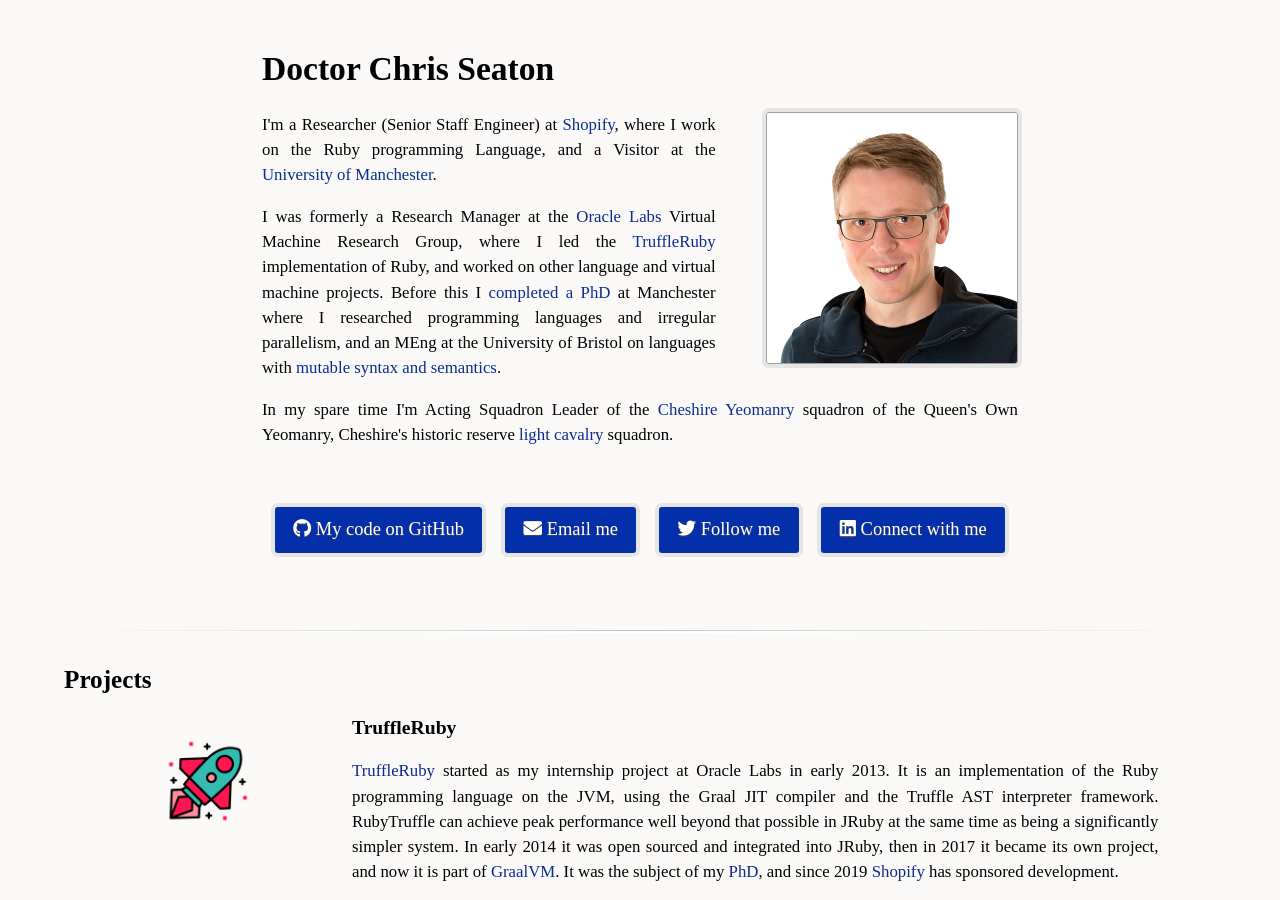
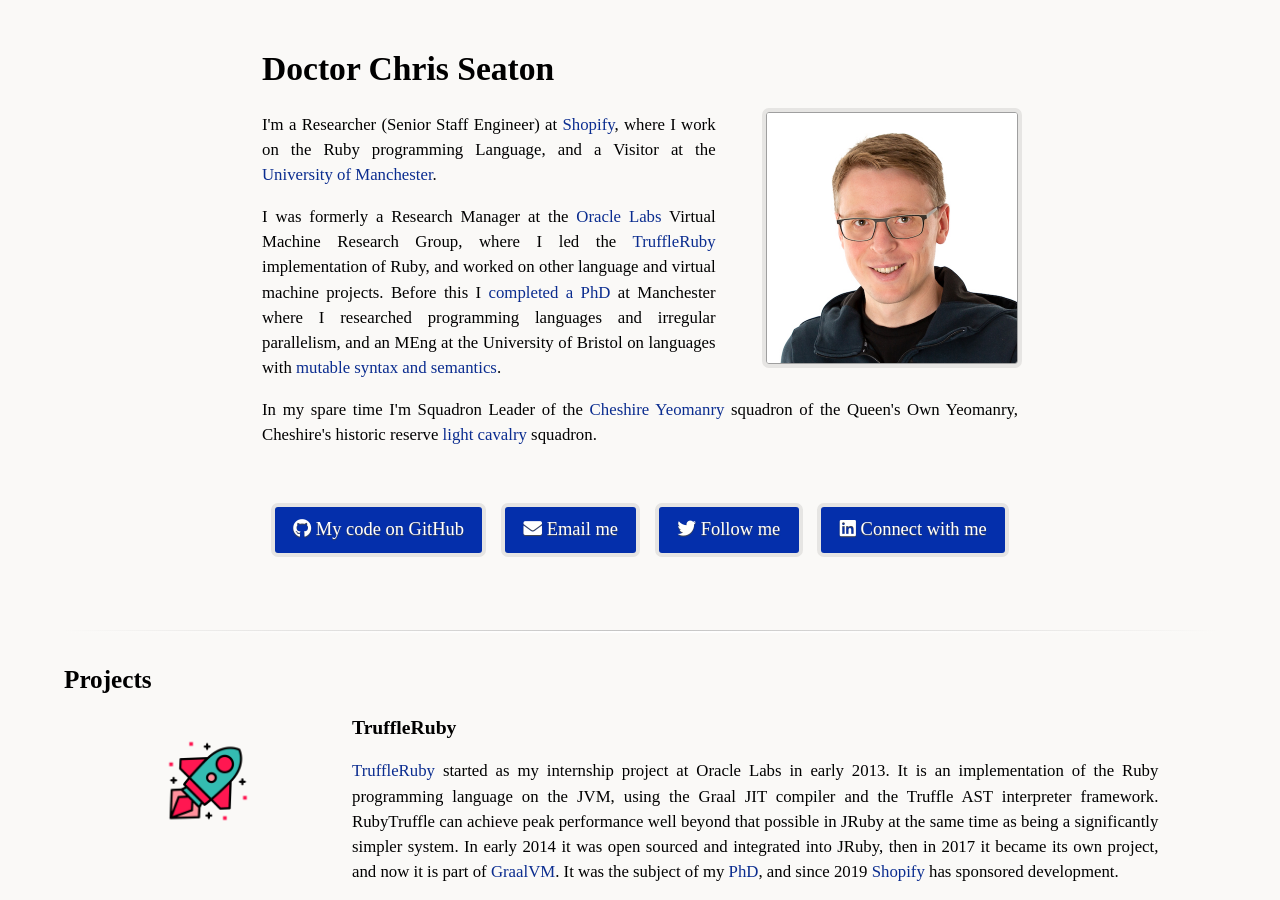
Before and after one commit to chrisseaton/chrisseaton.github.io, a Jekyll site: the page built from index.md, in a window 1280 px wide and 900 px high. Built offline with Jekyll 4.4.1, drawn with Linux system fonts in a browser that asks for light colours; nearby versions of some CDN libraries; some web fonts are replaced; some of the changed text lies outside the part shown.

Commit message:
Promoted

```diff
--- a/bio-unwrapped.txt
+++ b/bio-unwrapped.txt
@@ -2,4 +2,4 @@
 
 He was formerly a Research Manager at the Oracle Labs Virtual Machine Research Group, where he led the TruffleRuby implementation of Ruby, and worked on other language and virtual machine projects. Before this he completed a PhD at Manchester where he researched programming languages and irregular parallelism, and an MEng at the University of Bristol on languages with mutable syntax and semantics.
 
-In his spare time he's Acting Squadron Leader of the Cheshire Yeomanry squadron of the Queen's Own Yeomanry, Cheshire's historic reserve light cavalry squadron.
+In his spare time he's Squadron Leader of the Cheshire Yeomanry squadron of the Queen's Own Yeomanry, Cheshire's historic reserve light cavalry squadron.
--- a/bio.txt
+++ b/bio.txt
@@ -8,5 +8,5 @@
 and an MEng at the University of Bristol on languages with mutable syntax and
 semantics.
 
-In his spare time he's Acting Squadron Leader of the Cheshire Yeomanry squadron
-of the Queen's Own Yeomanry, Cheshire's historic reserve light cavalry squadron.
+In his spare time he's Squadron Leader of the Cheshire Yeomanry squadron of
+the Queen's Own Yeomanry, Cheshire's historic reserve light cavalry squadron.
--- a/index.md
+++ b/index.md
@@ -24,7 +24,7 @@
 programming languages and irregular parallelism, and an MEng at the University
 of Bristol on languages with <a href="katahdin/">mutable syntax and semantics</a>.</p>
 
-<p>In my spare time I'm Acting Squadron Leader of the <a
+<p>In my spare time I'm Squadron Leader of the <a
 href="https://en.wikipedia.org/wiki/Cheshire_Yeomanry">Cheshire Yeomanry</a> squadron of the
 Queen's Own Yeomanry, Cheshire's historic reserve <a
 href="https://en.wikipedia.org/wiki/Light_cavalry">light cavalry</a> squadron.</p>
@@ -570,7 +570,7 @@
 
 <ul class="list">
     <li>
-        Acting Squadron Leader of C (<a href="https://en.wikipedia.org/wiki/Cheshire_Yeomanry">Cheshire Yeomanry</a>) Squadron, the <a href="https://en.wikipedia.org/wiki/Queen%27s_Own_Yeomanry">Queen's Own Yeomanry</a>, reserve military service in a light cavalry squadron
+        Squadron Leader of C (<a href="https://en.wikipedia.org/wiki/Cheshire_Yeomanry">Cheshire Yeomanry</a>) Squadron, the <a href="https://en.wikipedia.org/wiki/Queen%27s_Own_Yeomanry">Queen's Own Yeomanry</a>, reserve military service in a light cavalry squadron
     </li>
     <li>
         Academic Visitor at the <a href="https://www.manchester.ac.uk/">University of
```
